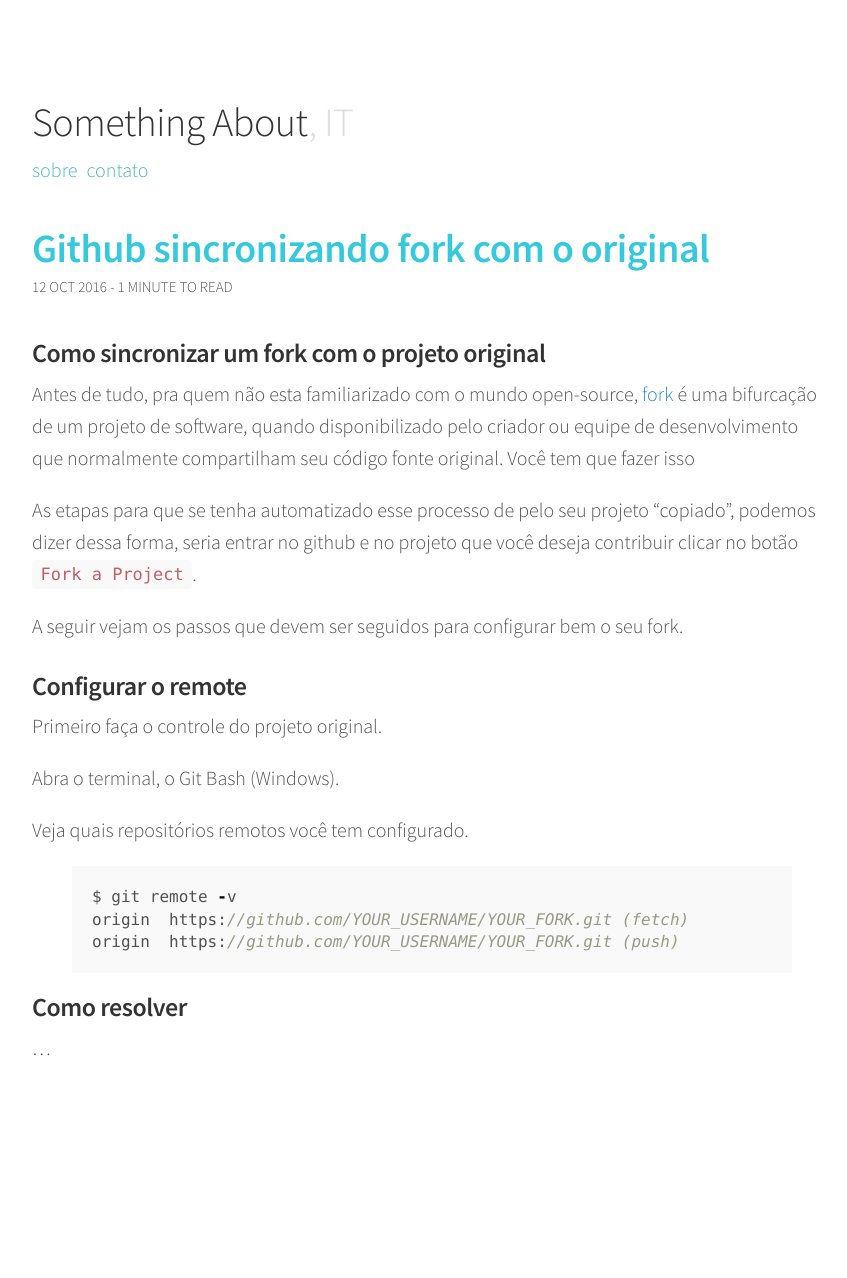
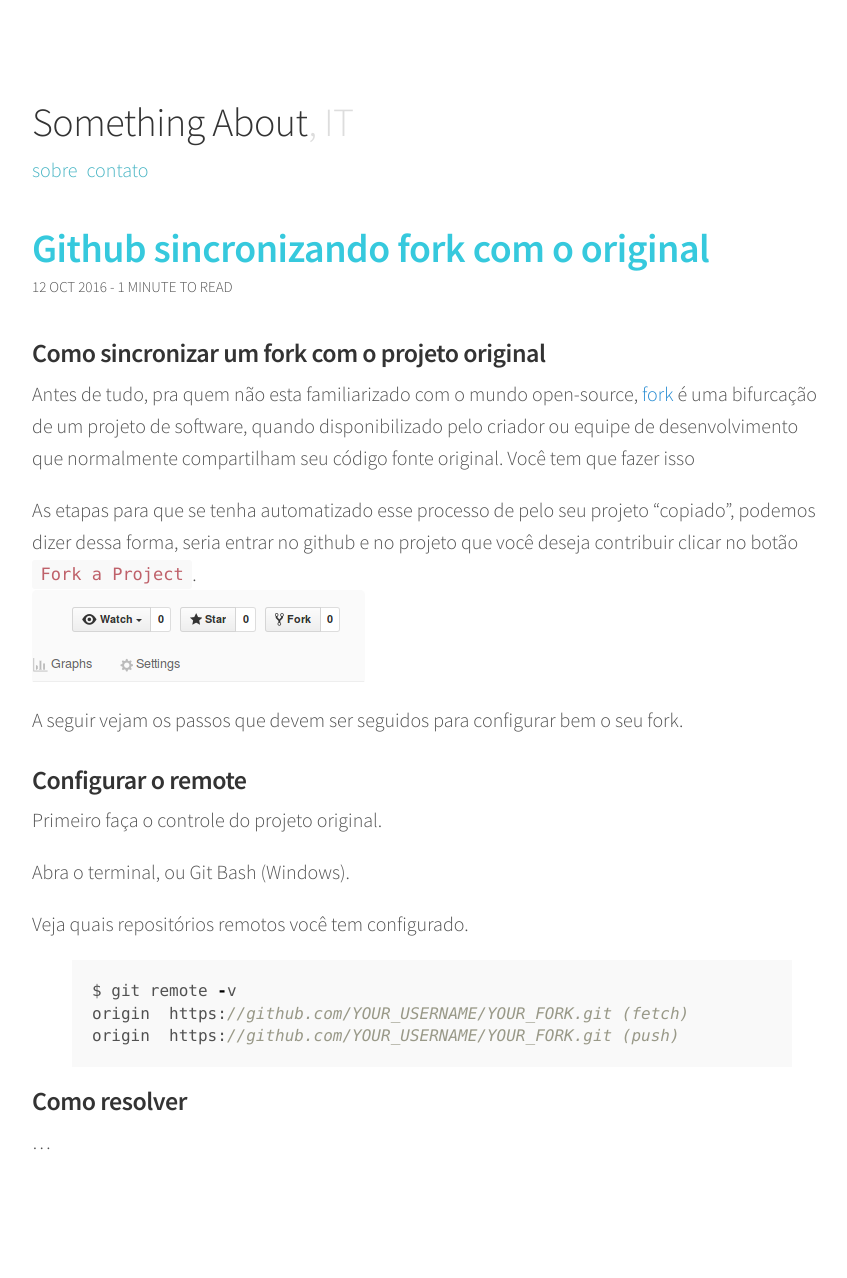
Before and after one commit to emilianocarvalho/emilianocarvalho.github.io, a Jekyll site: the page built from _posts/2016-10-11-github-sincronizando-fork-com-o-original.md, in a window 1280 px wide. Shown: the whole page, without its empty margins (208-1055 px from the left). Built offline with Jekyll 4.4.1, drawn with Linux system fonts in a browser that asks for light colours; comment, search, counter and statistics services are not loaded; before the commit the page ends 1184 px from its top, so only the background shows below that.

Commit message:
Atualizando images

```diff
--- a/_posts/2016-10-11-github-sincronizando-fork-com-o-original.md
+++ b/_posts/2016-10-11-github-sincronizando-fork-com-o-original.md
@@ -8,7 +8,7 @@ date: "2016-10-11 23:33:37 -0300"
 
 Antes de tudo, pra quem não esta familiarizado com o mundo open-source, [fork][1] é uma bifurcação de um projeto de software, quando disponibilizado pelo criador ou equipe de desenvolvimento que normalmente compartilham seu código fonte original. Você tem que fazer isso
 
-As etapas para que se tenha automatizado esse processo de pelo seu projeto "copiado", podemos dizer dessa forma, seria entrar no github e no projeto que você deseja contribuir clicar no botão `Fork a Project`.
+As etapas para que se tenha automatizado esse processo de pelo seu projeto "copiado", podemos dizer dessa forma, seria entrar no github e no projeto que você deseja contribuir clicar no botão `Fork a Project`. ![Fork a project](images/fork-github.png)
 
 A seguir vejam os passos que devem ser seguidos para configurar bem o seu fork.
 
@@ -17,7 +17,7 @@ A seguir vejam os passos que devem ser seguidos para configurar bem o seu fork.
 
 Primeiro faça o controle do projeto original.
 
-Abra o terminal, o Git Bash (Windows).
+Abra o terminal, ou Git Bash (Windows).
 
 Veja quais repositórios remotos você tem configurado.
 {% highlight javascript %}
```
Also changed, not shown: images/fork-github.png (added).
